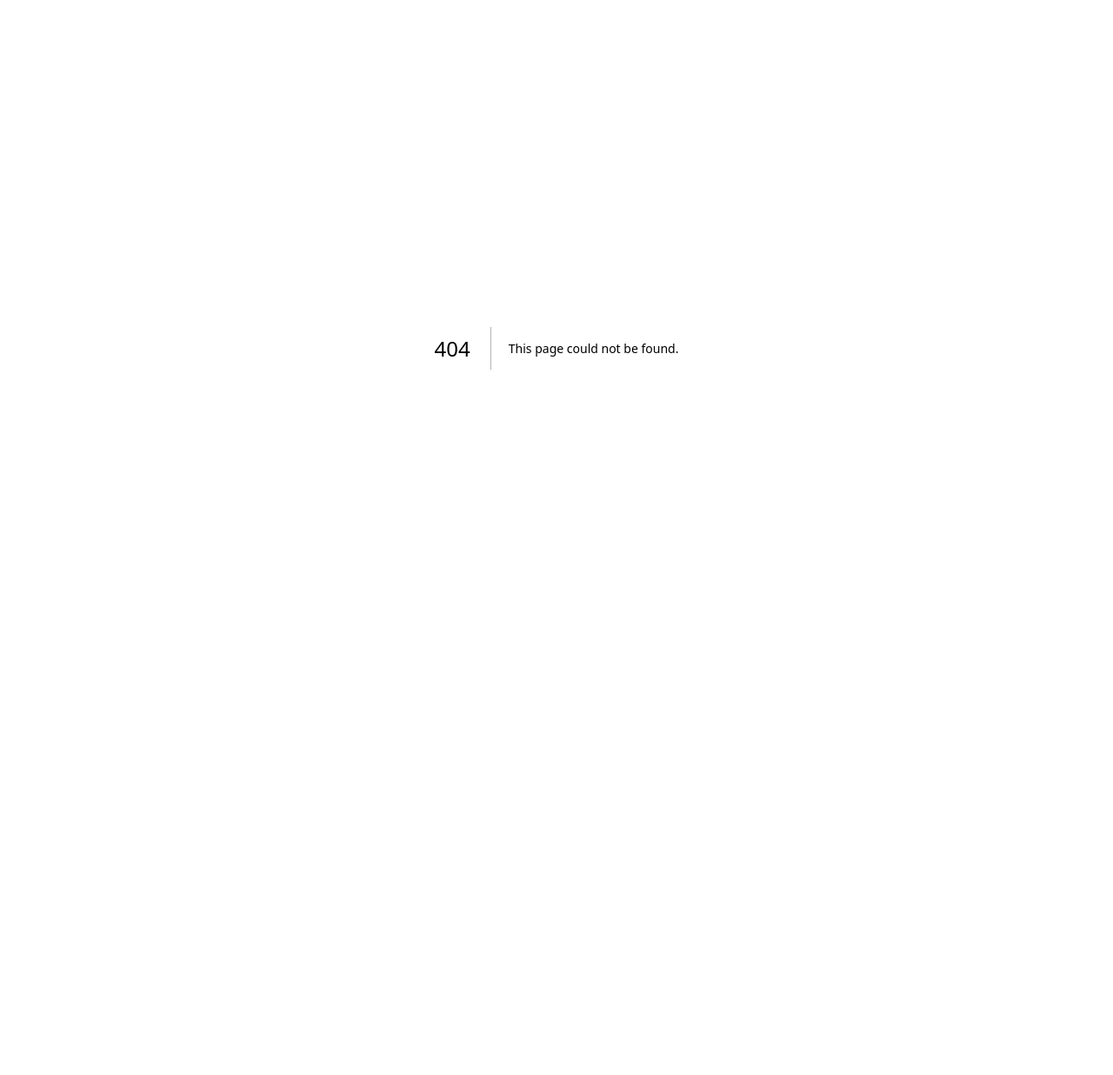
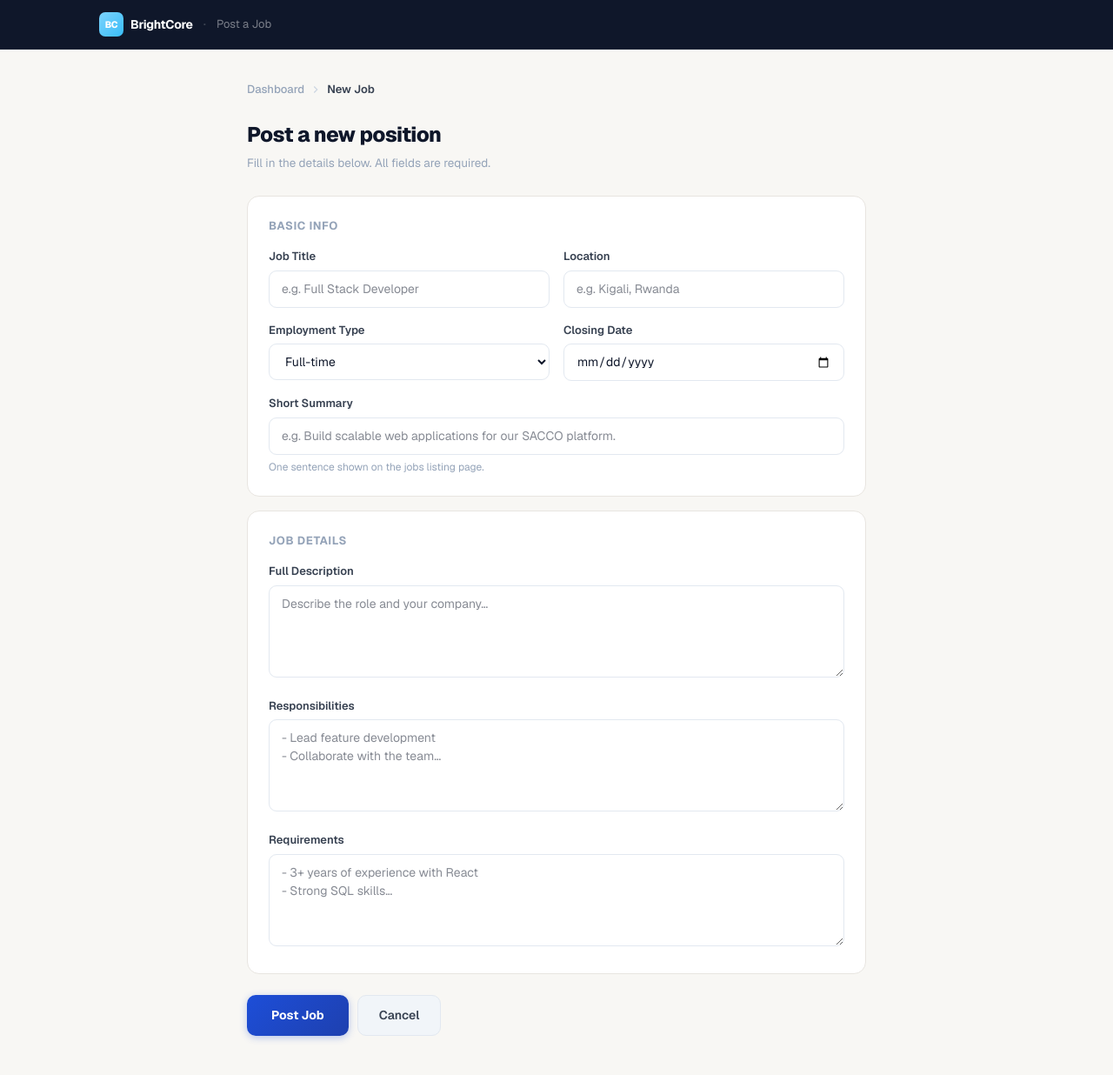
Before and after one commit to CynthiaAdeline/recruitment_app, a Next.js app: page /admin/jobs/new in a window 1280 px wide. Before the commit this address had no page. Shown: the top 1236 px of the page at 87% size. Before the commit the page ends 800 px from the top, so only its background shows below. Built offline with nearby package versions, Linux system fonts and the light colour scheme.

Commit message:
feat(admin): add post new job form with sectioned layout and validation

```diff
--- /dev/null
+++ b/app/admin/jobs/new/page.tsx
@@ -0,0 +1,126 @@
+"use client";
+
+import { useState } from "react";
+import { useRouter } from "next/navigation";
+import Link from "next/link";
+import BcLogo from "@/app/_components/BcLogo";
+
+export default function NewJobPage() {
+  const router = useRouter();
+  const [form, setForm] = useState({
+    title: "", location: "", employmentType: "Full-time",
+    closingDate: "", summary: "", description: "", responsibilities: "", requirements: "",
+  });
+  const [error, setError] = useState("");
+  const [loading, setLoading] = useState(false);
+
+  async function handleSubmit(e: React.FormEvent) {
+    e.preventDefault();
+    setError("");
+    setLoading(true);
+    const res = await fetch("/api/jobs", {
+      method: "POST",
+      headers: { "Content-Type": "application/json" },
+      body: JSON.stringify(form),
+    });
+    setLoading(false);
+    if (res.ok) { router.push("/admin/jobs"); router.refresh(); }
+    else { const d = await res.json(); setError(d.error ?? "Failed to create job"); }
+  }
+
+  return (
+    <div style={{ minHeight: "100vh", background: "#f8f7f4", display: "flex", flexDirection: "column" }}>
+      <header style={{ background: "#0f172a", borderBottom: "1px solid rgba(255,255,255,0.06)" }}>
+        <div style={{ maxWidth: 1100, margin: "0 auto", padding: "0 24px", height: 56, display: "flex", alignItems: "center", gap: 8 }}>
+          <BcLogo size={28} dark />
+          <span style={{ color: "rgba(255,255,255,0.2)", margin: "0 4px" }}>·</span>
+          <span style={{ fontSize: 13, color: "rgba(255,255,255,0.45)" }}>Post a Job</span>
+        </div>
+      </header>
+
+      <main style={{ flex: 1, maxWidth: 760, margin: "0 auto", width: "100%", padding: "36px 24px 60px" }}>
+        <div style={{ display: "flex", alignItems: "center", gap: 6, marginBottom: 24, fontSize: 13 }}>
+          <Link href="/admin/jobs" style={{ color: "#94a3b8", textDecoration: "none", fontWeight: 500 }}>Dashboard</Link>
+          <svg width="14" height="14" viewBox="0 0 24 24" fill="none" stroke="#cbd5e1" strokeWidth="2"><polyline points="9 18 15 12 9 6"/></svg>
+          <span style={{ color: "#374151", fontWeight: 600 }}>New Job</span>
+        </div>
+
+        <div style={{ marginBottom: 28 }}>
+          <h1 style={{ fontSize: 24, fontWeight: 800, color: "#0f172a", letterSpacing: "-0.5px", margin: "0 0 4px" }}>Post a new position</h1>
+          <p style={{ fontSize: 13.5, color: "#94a3b8" }}>Fill in the details below. All fields are required.</p>
+        </div>
+
+        {error && (
+          <div style={{ background: "#fef2f2", border: "1px solid #fecaca", borderRadius: 10, padding: "12px 16px", marginBottom: 20, display: "flex", alignItems: "center", gap: 10 }}>
+            <svg width="15" height="15" viewBox="0 0 24 24" fill="none" stroke="#ef4444" strokeWidth="2" strokeLinecap="round" strokeLinejoin="round"><circle cx="12" cy="12" r="10"/><line x1="12" y1="8" x2="12" y2="12"/><line x1="12" y1="16" x2="12.01" y2="16"/></svg>
+            <span style={{ fontSize: 13.5, color: "#dc2626" }}>{error}</span>
+          </div>
+        )}
+
+        <form onSubmit={handleSubmit} style={{ display: "flex", flexDirection: "column", gap: 0 }}>
+          <Section title="Basic Info">
+            <div style={{ display: "grid", gridTemplateColumns: "repeat(auto-fit, minmax(220px, 1fr))", gap: 16 }}>
+              <Field label="Job Title"><input required value={form.title} onChange={e => setForm({ ...form, title: e.target.value })} style={inp} placeholder="e.g. Full Stack Developer" /></Field>
+              <Field label="Location"><input required value={form.location} onChange={e => setForm({ ...form, location: e.target.value })} style={inp} placeholder="e.g. Kigali, Rwanda" /></Field>
+              <Field label="Employment Type">
+                <select value={form.employmentType} onChange={e => setForm({ ...form, employmentType: e.target.value })} style={inp}>
+                  <option>Full-time</option><option>Part-time</option><option>Contract</option><option>Internship</option>
+                </select>
+              </Field>
+              <Field label="Closing Date"><input required type="date" value={form.closingDate} onChange={e => setForm({ ...form, closingDate: e.target.value })} style={inp} /></Field>
+            </div>
+            <Field label="Short Summary" hint="One sentence shown on the jobs listing page.">
+              <input required value={form.summary} onChange={e => setForm({ ...form, summary: e.target.value })} style={inp} placeholder="e.g. Build scalable web applications for our SACCO platform." />
+            </Field>
+          </Section>
+
+          <Section title="Job Details">
+            <Field label="Full Description"><textarea required rows={4} value={form.description} onChange={e => setForm({ ...form, description: e.target.value })} style={{ ...inp, resize: "vertical" }} placeholder="Describe the role and your company…" /></Field>
+            <Field label="Responsibilities"><textarea required rows={4} value={form.responsibilities} onChange={e => setForm({ ...form, responsibilities: e.target.value })} style={{ ...inp, resize: "vertical" }} placeholder="- Lead feature development&#10;- Collaborate with the team…" /></Field>
+            <Field label="Requirements"><textarea required rows={4} value={form.requirements} onChange={e => setForm({ ...form, requirements: e.target.value })} style={{ ...inp, resize: "vertical" }} placeholder="- 3+ years of experience with React&#10;- Strong SQL skills…" /></Field>
+          </Section>
+
+          <div style={{ display: "flex", gap: 10, paddingTop: 8 }}>
+            <button type="submit" disabled={loading} style={{
+              background: loading ? "#93c5fd" : "linear-gradient(135deg, #1d4ed8, #1e40af)",
+              color: "#fff", border: "none", borderRadius: 10, padding: "12px 28px",
+              fontSize: 14, fontWeight: 700, cursor: loading ? "not-allowed" : "pointer",
+              display: "inline-flex", alignItems: "center", gap: 8,
+              boxShadow: loading ? "none" : "0 2px 8px rgba(29,78,216,0.3)",
+            }}>
+              {loading ? <><div style={{ width: 13, height: 13, border: "2px solid rgba(255,255,255,0.4)", borderTopColor: "#fff", borderRadius: "50%", animation: "spin 0.7s linear infinite" }} />Posting…</> : "Post Job"}
+            </button>
+            <Link href="/admin/jobs" style={{ background: "#f1f5f9", border: "1px solid #e2e8f0", color: "#374151", borderRadius: 10, padding: "12px 24px", fontSize: 14, fontWeight: 600, textDecoration: "none", display: "inline-flex", alignItems: "center" }}>Cancel</Link>
+          </div>
+        </form>
+      </main>
+      <style>{`@keyframes spin { to { transform: rotate(360deg); } }`}</style>
+    </div>
+  );
+}
+
+function Section({ title, children }: { title: string; children: React.ReactNode }) {
+  return (
+    <div style={{ background: "#fff", border: "1px solid #e8e5e0", borderRadius: 14, padding: "24px", marginBottom: 16, display: "flex", flexDirection: "column", gap: 16 }}>
+      <h2 style={{ fontSize: 13, fontWeight: 700, color: "#94a3b8", textTransform: "uppercase", letterSpacing: "0.6px", margin: 0 }}>{title}</h2>
+      {children}
+    </div>
+  );
+}
+
+function Field({ label, hint, children }: { label: string; hint?: string; children: React.ReactNode }) {
+  return (
+    <div>
+      <label style={{ display: "block", fontSize: 13, fontWeight: 600, color: "#374151", marginBottom: 6 }}>{label}</label>
+      {children}
+      {hint && <p style={{ fontSize: 12, color: "#94a3b8", marginTop: 5 }}>{hint}</p>}
+    </div>
+  );
+}
+
+const inp: React.CSSProperties = {
+  width: "100%", boxSizing: "border-box",
+  border: "1.5px solid #e2e8f0", borderRadius: 9,
+  padding: "10px 14px", fontSize: 14, color: "#0f172a",
+  outline: "none", fontFamily: "inherit", background: "#fff",
+};
```
